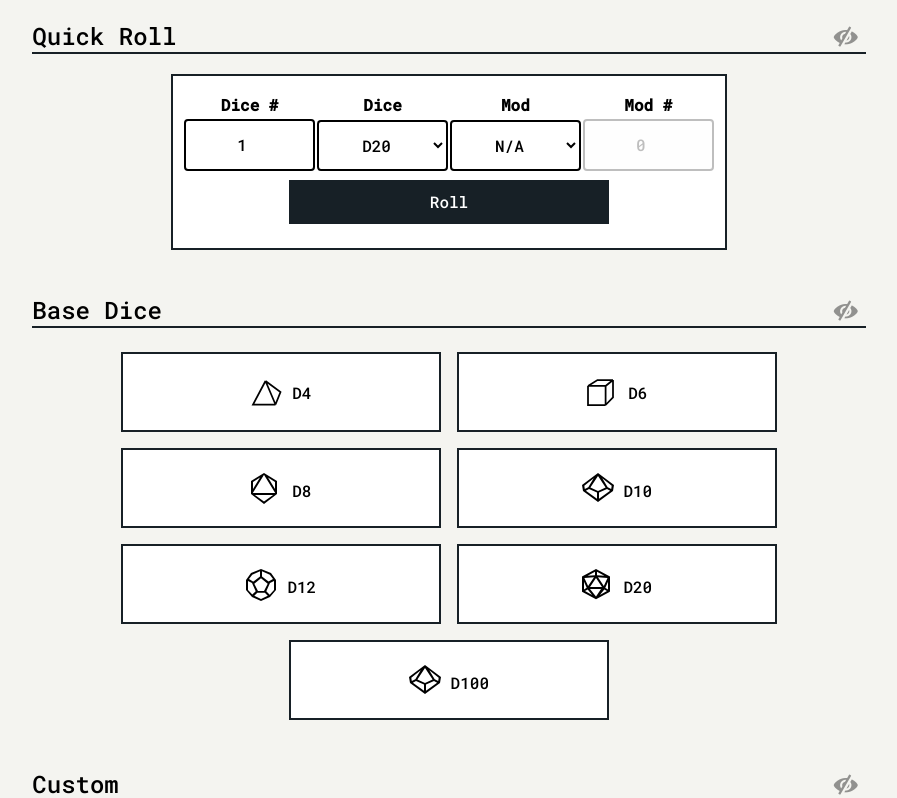
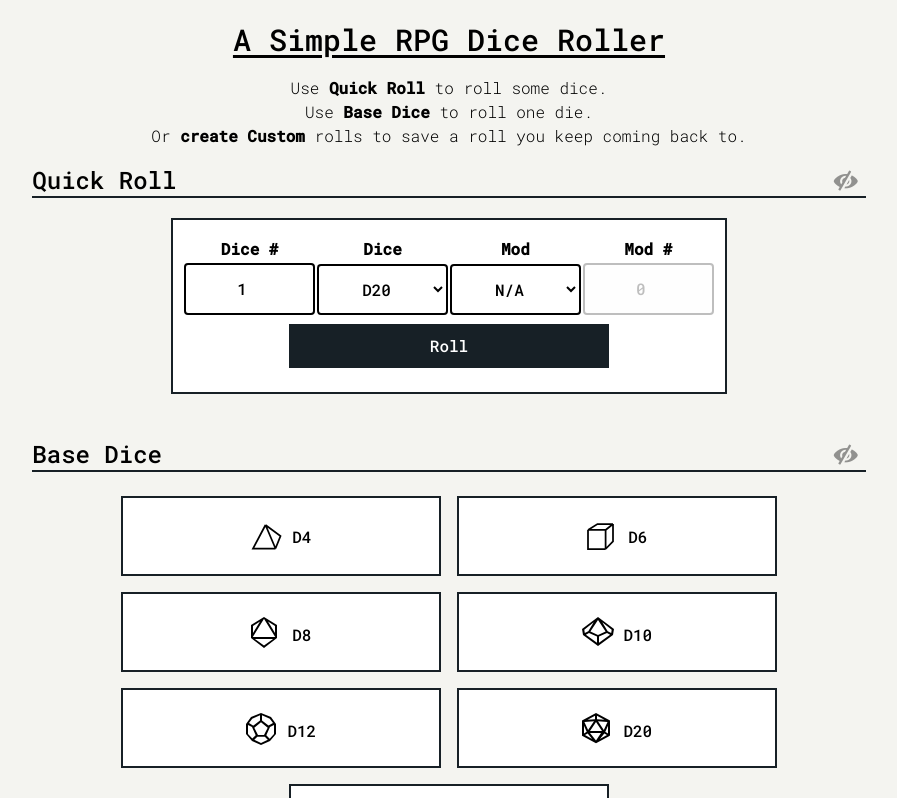
Before and after one commit to deniswells59/simple-dice-roller, a Svelte app: page / in a window 1280 px wide. Shown: the top 798 px of the page, without its empty margins (191-1088 px from the left). Built offline with nearby package versions, Linux system fonts and the light colour scheme.

Commit message:
Create Website header (#7)

```diff
--- a/src/App.svelte
+++ b/src/App.svelte
@@ -1,15 +1,17 @@
 <script lang="ts">
   import './app.css';
 
+  import Page from './lib/Page.svelte';
+  import SiteHeader from './lib/SiteHeader.svelte';
+  import QuickRollForm from './lib/QuickRollForm.svelte';
   import BaseDiceButtons from './lib/BaseDiceButtons.svelte';
   import CustomDiceButtons from './lib/CustomDiceButtons.svelte';
-  import Page from './lib/Page.svelte';
   import RollResultList from './lib/RollResultList.svelte';
-  import QuickRollForm from './lib/QuickRollForm.svelte';
   import CustomFormModal from './lib/CustomFormModal.svelte';
 </script>
 
 <Page>
+  <SiteHeader />
   <QuickRollForm />
   <BaseDiceButtons />
   <CustomDiceButtons />
--- /dev/null
+++ b/src/lib/SiteHeader.svelte
@@ -0,0 +1,19 @@
+<script lang="ts">
+  import Container from './Container.svelte';
+</script>
+
+<Container class="flex flex-col justify-center items-center">
+  <h1 class="text-3xl text-center underline underline-offset-[4px] my-4 leading-10">
+    A Simple RPG Dice Roller
+  </h1>
+  <p class="font-light text-center">
+    Use <span class="font-bold">Quick Roll</span> to roll some dice.
+  </p>
+  <p class="font-light text-center">
+    Use <span class="font-bold">Base Dice</span> to roll one die.
+  </p>
+  <p class="font-light text-center">
+    Or <span class="font-bold">create Custom</span> rolls to save a roll you keep
+    coming back to.
+  </p>
+</Container>
```
